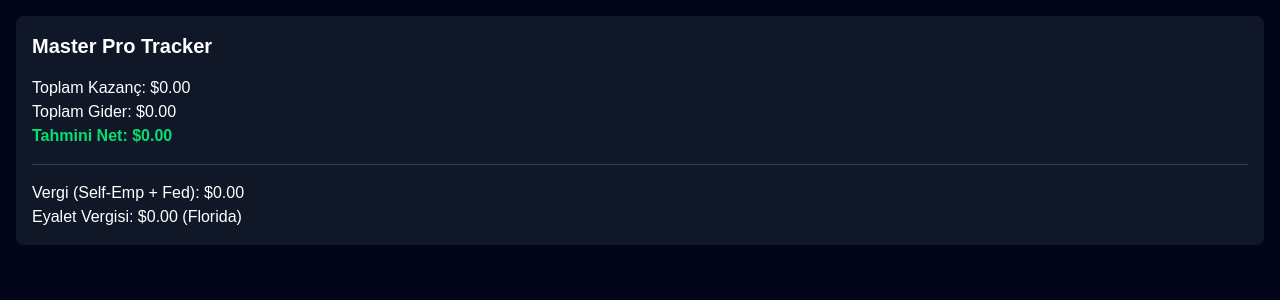
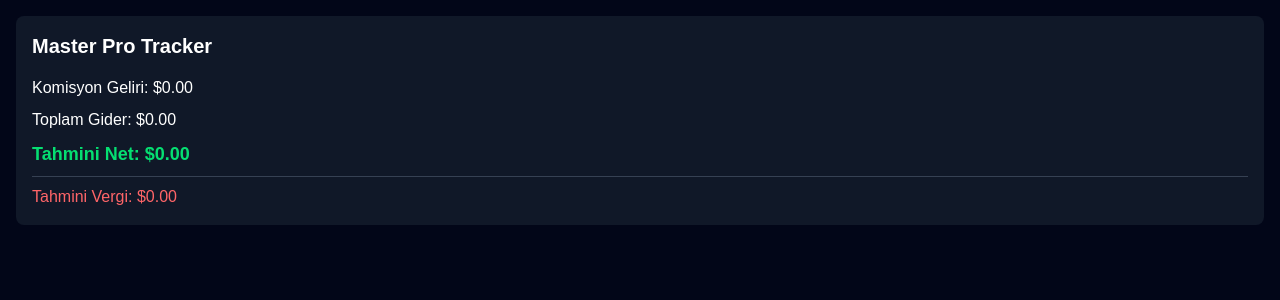
Before and after one commit to kaantaskinusa-prog/masterprotracker, a Next.js app: page / in a window 1280 px wide. Shown: the top 300 px of the page. Built offline with nearby package versions, Linux system fonts and the light colour scheme.

Commit message:
calismayan kod duzeltildi

```diff
--- a/app/components/Calculator.tsx
+++ b/app/components/Calculator.tsx
@@ -2,52 +2,46 @@
 import { useState, useMemo } from 'react';
 
 const Calculator = () => {
-  // Gerekli State tanımları (Bunlar senin önceki kodunda da vardır)
   const [weeklyData, setWeeklyData] = useState<any>({ mon: 0, tue: 0, wed: 0, thu: 0, fri: 0, sat: 0, sun: 0 });
   const [expenseList, setExpenseList] = useState<any[]>([]);
   const [totalHours, setTotalHours] = useState(0);
-  const [commissionRate, setCommissionRate] = useState(0);
+  const [commissionRate, setCommissionRate] = useState(40); // Varsayılan %40
+  const [miles, setMiles] = useState(0);
 
-  // Hesaplama Mantığı (GÜNCELLENMİŞ VERSİYON)
   const calc = useMemo(() => {
-    const totalGross = Object.values(weeklyData).reduce((a: any, b: any) => a + Number(b || 0), 0);
-    const totalExpenses = expenseList.reduce((acc, exp) => acc + Number(exp.amount || 0), 0);
+    const totalSales = Object.values(weeklyData).reduce((a: any, b: any) => a + Number(b || 0), 0);
+    const commissionIncome = totalSales * (Number(commissionRate || 40) / 100);
+    const manualExpenses = expenseList.reduce((acc, exp) => acc + Number(exp.amount || 0), 0);
+    const mileageDeduction = Number(miles || 0) * 0.67;
+    const totalExpenses = manualExpenses + mileageDeduction;
 
-    // Florida'da eyalet vergisi %0.
-    // %15.3 Serbest Meslek Vergisi + %10 Federal Vergi Tahmini = %25.3 Toplam Vergi
-    const taxableIncome = Math.max(0, totalGross - totalExpenses);
+    const taxableIncome = Math.max(0, commissionIncome - totalExpenses);
     const selfEmploymentTax = taxableIncome * 0.153;
     const fedTax = taxableIncome * 0.10;
     const totalTax = selfEmploymentTax + fedTax;
 
-    const estimatedNet = totalGross - totalExpenses - totalTax;
-    const commissionAmt = (totalGross * (Number(commissionRate) || 0)) / 100;
+    const estimatedNet = commissionIncome - totalExpenses - totalTax;
 
     return {
-        totalGross: totalGross || 0,
+        commissionIncome: commissionIncome || 0,
         totalExpenses: totalExpenses || 0,
         estimatedNet: estimatedNet || 0,
         totalTax: totalTax || 0,
         fedTax: fedTax || 0,
-        stateTax: 0,
-        hourlyRate: totalGross / (Number(totalHours) || 1),
-        commissionAmt: commissionAmt || 0
+        stateTax: 0
     };
-  }, [weeklyData, expenseList, totalHours, commissionRate]);
+  }, [weeklyData, expenseList, commissionRate, miles]);
 
   return (
     <div className="p-4 bg-gray-900 text-white rounded-lg">
       <h2 className="text-xl font-bold mb-4">Master Pro Tracker</h2>
-
-      <div className="mb-4">
-        <p>Toplam Kazanç: ${calc.totalGross.toFixed(2)}</p>
+      <div className="space-y-2">
+        <p>Komisyon Geliri: ${calc.commissionIncome.toFixed(2)}</p>
         <p>Toplam Gider: ${calc.totalExpenses.toFixed(2)}</p>
-        <p className="text-green-400 font-bold">Tahmini Net: ${calc.estimatedNet.toFixed(2)}</p>
-      </div>
-
-      <div className="border-t border-gray-700 pt-4">
-        <p>Vergi (Self-Emp + Fed): ${calc.totalTax.toFixed(2)}</p>
-        <p>Eyalet Vergisi: $0.00 (Florida)</p>
+        <p className="text-green-400 font-bold text-lg">Tahmini Net: ${calc.estimatedNet.toFixed(2)}</p>
+        <div className="border-t border-gray-700 pt-2 mt-2">
+            <p className="text-red-400">Tahmini Vergi: ${calc.totalTax.toFixed(2)}</p>
+        </div>
       </div>
     </div>
   );
```
